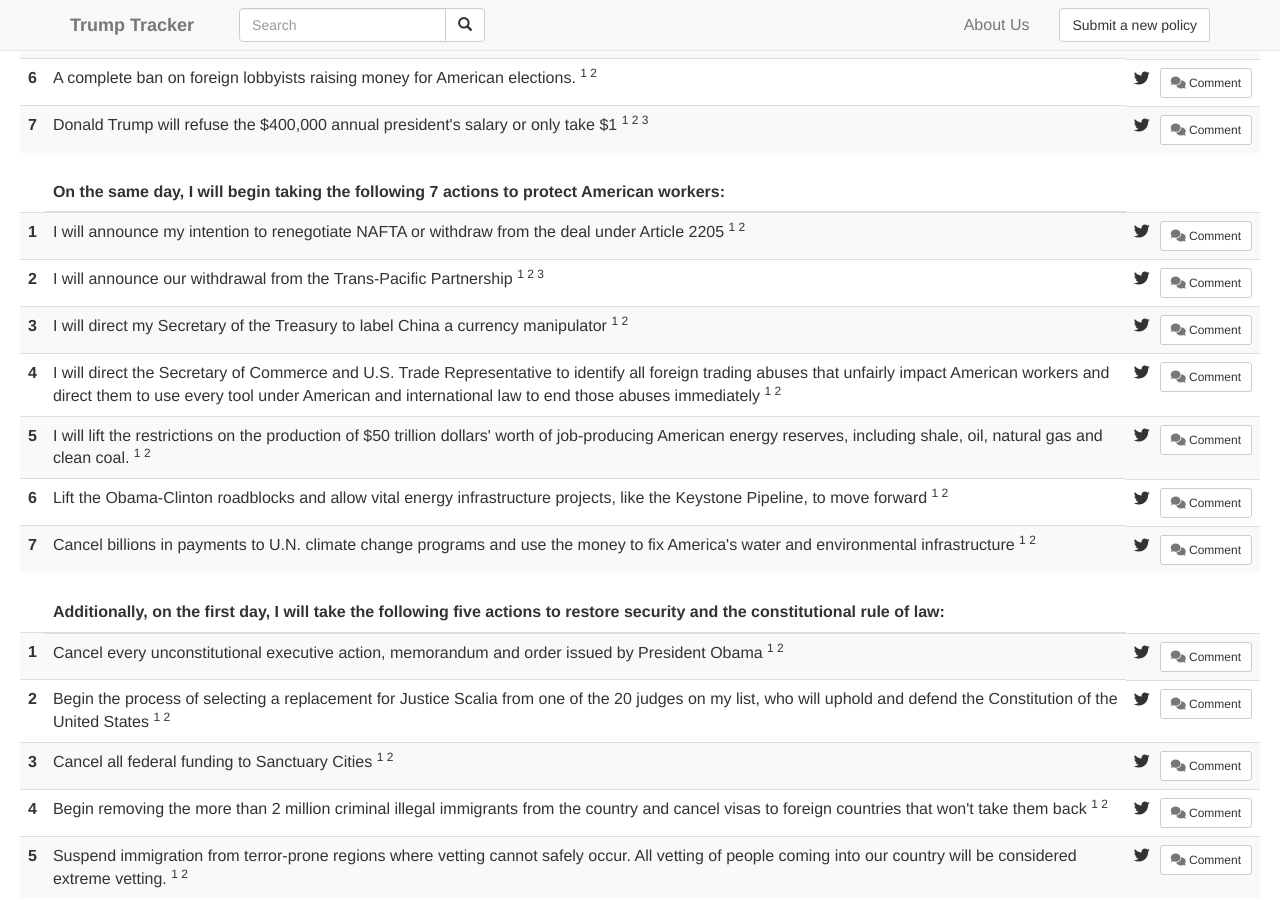
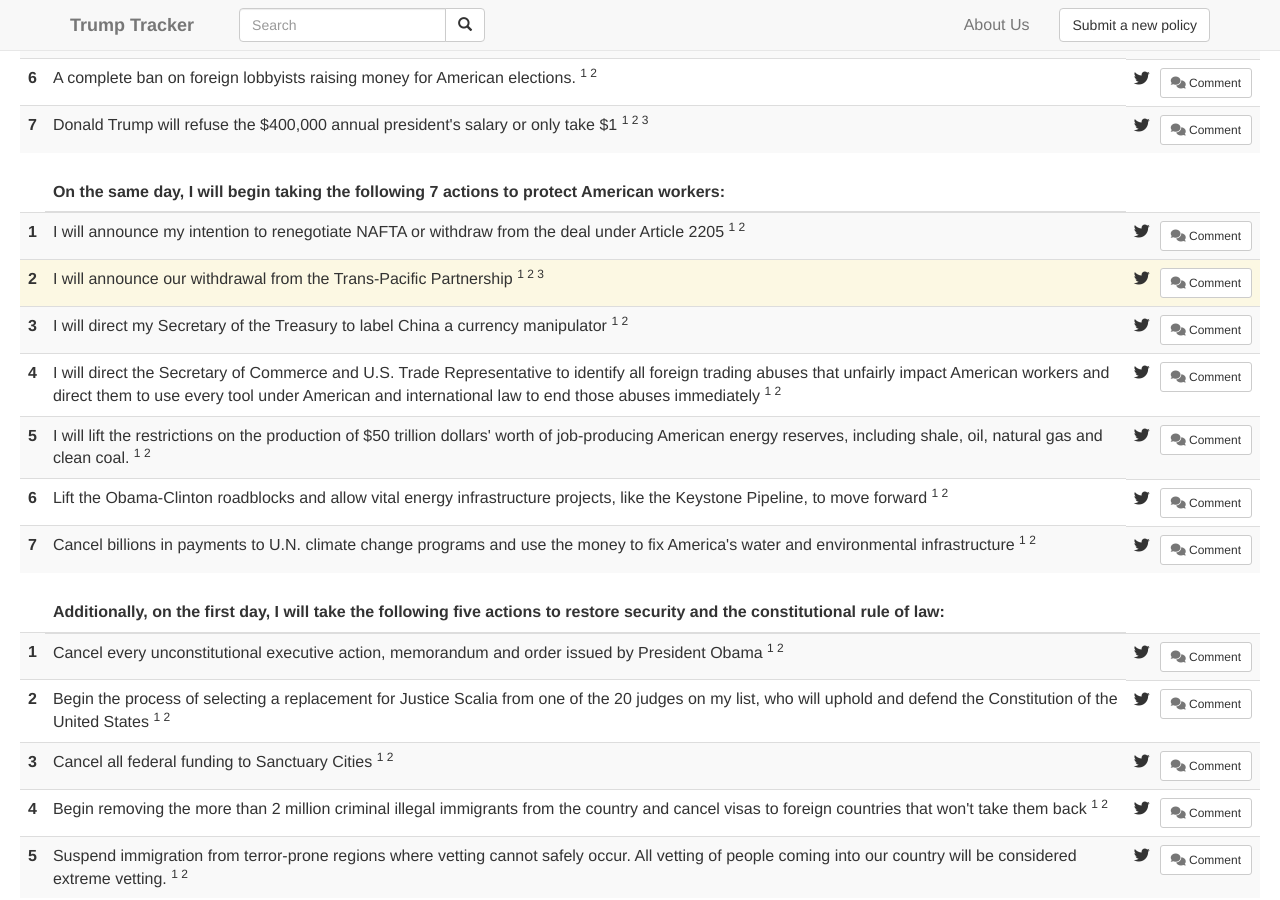
Before and after one commit to TrumpTracker/trumptracker.github.io, a Jekyll site: the page built from index.html, in a window 1280 px wide and 900 px high, scrolled down 864 px. Built offline with Jekyll 4.4.1, drawn with Linux system fonts in a browser that asks for light colours; nearby versions of some CDN libraries.

Commit message:
inProgress color update

```diff
--- a/index.html
+++ b/index.html
@@ -117,7 +117,11 @@
                         </thead>
                         <tbody>
                             {% for point in section.points %}
-                            <tr class="{% if point.status == 'broken' %}danger{% endif %} {% if point.status == 'achieved' %}success{% endif %}">
+                            <tr class="
+                            {% if point.status == 'broken' %}danger{% endif %}
+                            {% if point.status == 'achieved' %}success{% endif %}
+                            {% if point.status == 'inProgress' %}warning{% endif %}
+                            ">
                                 <th>{{forloop.index}}</th>
                                 <td>
                                     <a href="{{point.source}}">{{point.text}}</a>
```
